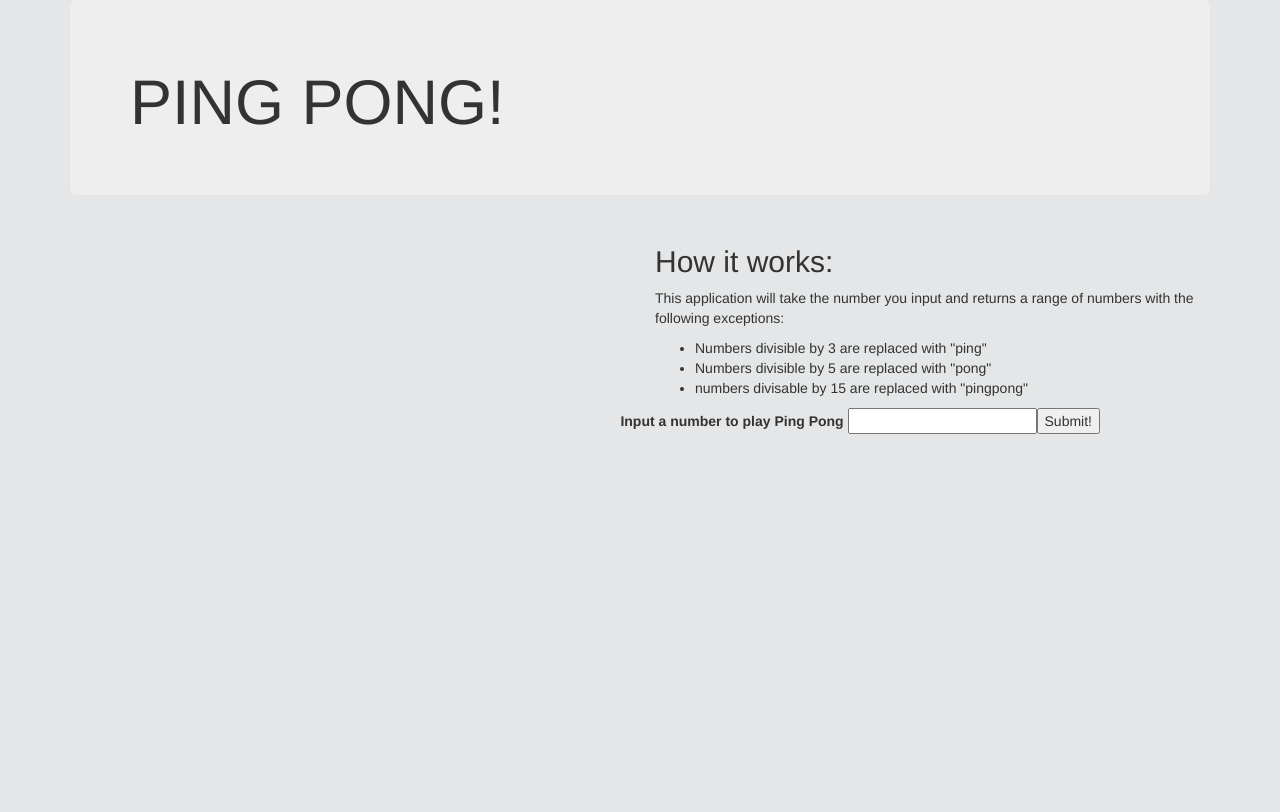
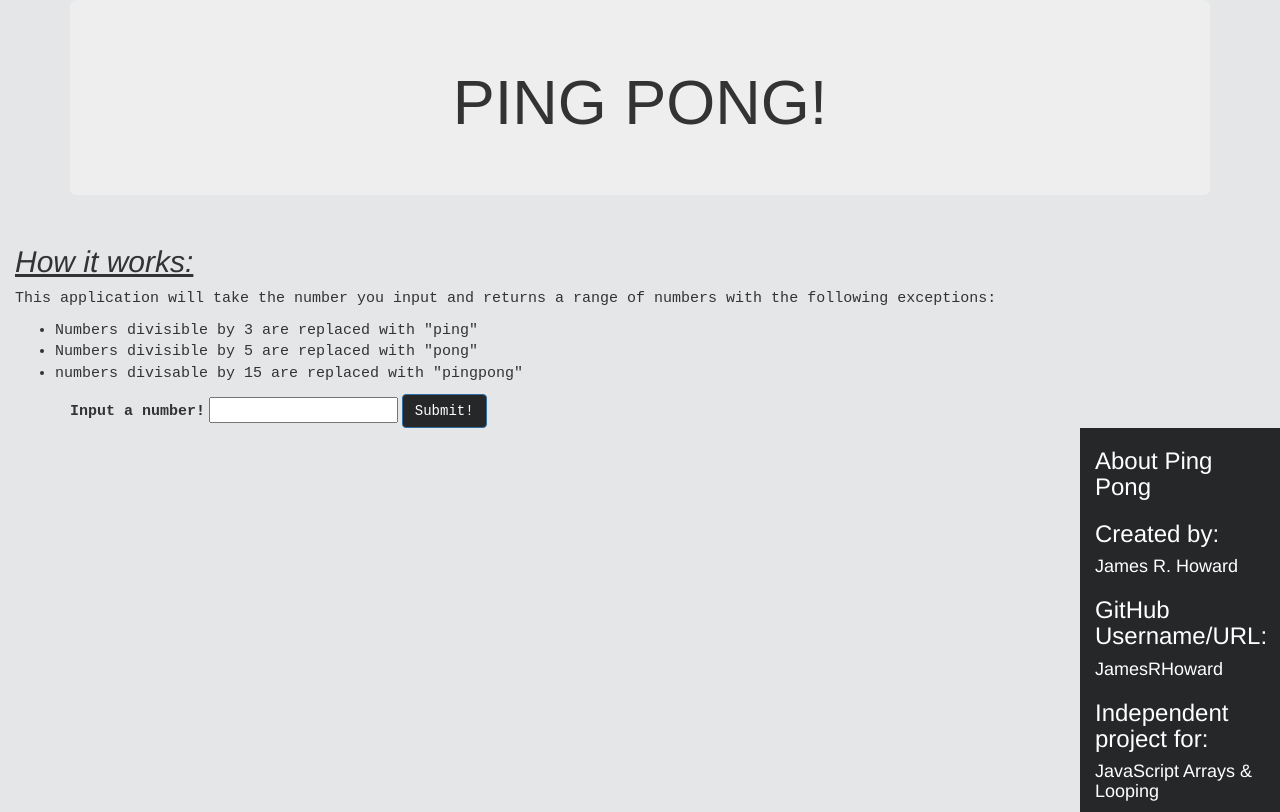
Before and after one commit to JamesRHoward/ping-pong, a plain HTML site: page index.html in a window 1280 px wide. Drawn offline with Linux system fonts and the light colour scheme.

Commit message:
created css styling.it will have a finished README.md.

```diff
--- a/css/styles.css
+++ b/css/styles.css
@@ -3,14 +3,50 @@ body {
 }
 
 #how {
-  float: right;
+  float: left;
 }
 
-button {
-  float: right;
+.clearfix {
+  overflow: auto;
 }
 
-form {
+#about {
   float: right;
-  padding-right: 110px;
+  background-color: #252729;
+  width: 200px;
 }
+
+.about {
+  color: white;
+}
+
+.jumbotron {
+  text-align: center;
+  font-family: sans-serif;
+
+}
+
+h2 {
+  text-decoration: underline;
+  font-style: italic;
+}
+
+p {
+  font-family: monospace;
+  font-size: 15px;
+}
+
+li {
+  font-family: monospace;
+  font-size: 15px;
+}
+
+#butt {
+  background-color: #252729;
+  font-family: monospace;
+}
+
+#label {
+  font-size: 15px;
+  font-family: monospace;
+}
--- a/index.html
+++ b/index.html
@@ -11,11 +11,10 @@
   <body>
     <div class="container">
       <div class="jumbotron">
-        <h1>PING PONG!</h1>
+        <h1 class="jtext">PING PONG!</h1>
       </div>
     </div>
-    <div class="container">
-      <div class="col-lg-6" id="how">
+    <div class="container" id="how">
         <h2>How it works:</h2>
         <p>This application will take the number you input and returns a range of numbers with the following exceptions:</p>
         <ul>
@@ -23,14 +22,22 @@
           <li>Numbers divisible by 5 are replaced with "pong"</li>
           <li>numbers divisable by 15 are replaced with "pingpong"</li>
         </ul>
-      </div>
     </div>
-    <div class="container">
+    <div class="container" id="sub">
       <form class="for-group" type="text" id="pingpong">
-        <label for="game">Input a number to play Ping Pong</label>
+        <label id="label" for="game">Input a number!</label>
         <input type="text" id="game">
-        <button type="submit" type="btn btn-primary button">Submit!</button>
+        <button type="submit" id="butt" class="btn btn-primary button">Submit!</button>
       </form>
+    </div>
+    <div class="container right-nav" id="about">
+        <h3 class="about">About Ping Pong</h3>
+        <h3 class="about">Created by:</h3>
+        <h4 class="about">James R. Howard</h4>
+        <h3 class="about">GitHub Username/URL:</h3>
+        <h4 class="about">JamesRHoward</h4>
+        <h3 class="about">Independent project for:</h3>
+        <h4 class="about">JavaScript Arrays &amp; Looping</h4>
     </div>
     <div class="container">
       <ul id="results">
```
